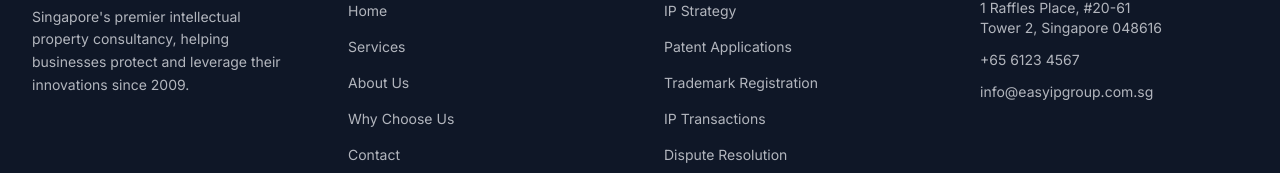
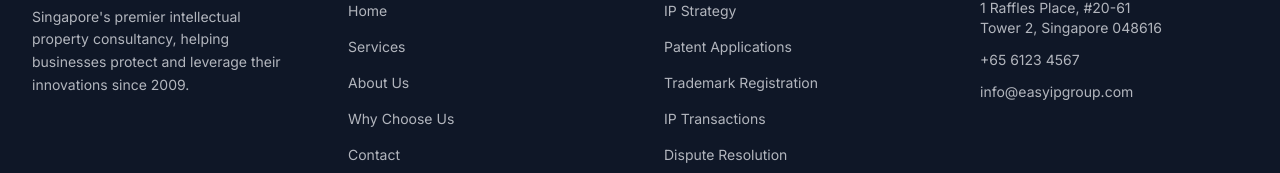
Before and after one commit to DefengSong/easyip-business-website, a Next.js app: page / in a window 1280 px wide. Shown: the part 4658-4831 px from the top of the page. Built offline with nearby package versions, Linux system fonts and the light colour scheme.

Commit message:
Footer: use info@easyipgroup.com for contact email
Made-with: Cursor

```diff
--- a/components/footer.tsx
+++ b/components/footer.tsx
@@ -105,10 +105,10 @@ export function Footer() {
               </p>
               <p>
                 <a
-                  href="mailto:info@easyipgroup.com.sg"
+                  href="mailto:info@easyipgroup.com"
                   className="hover:text-background transition-colors"
                 >
-                  info@easyipgroup.com.sg
+                  info@easyipgroup.com
                 </a>
               </p>
             </address>
```
